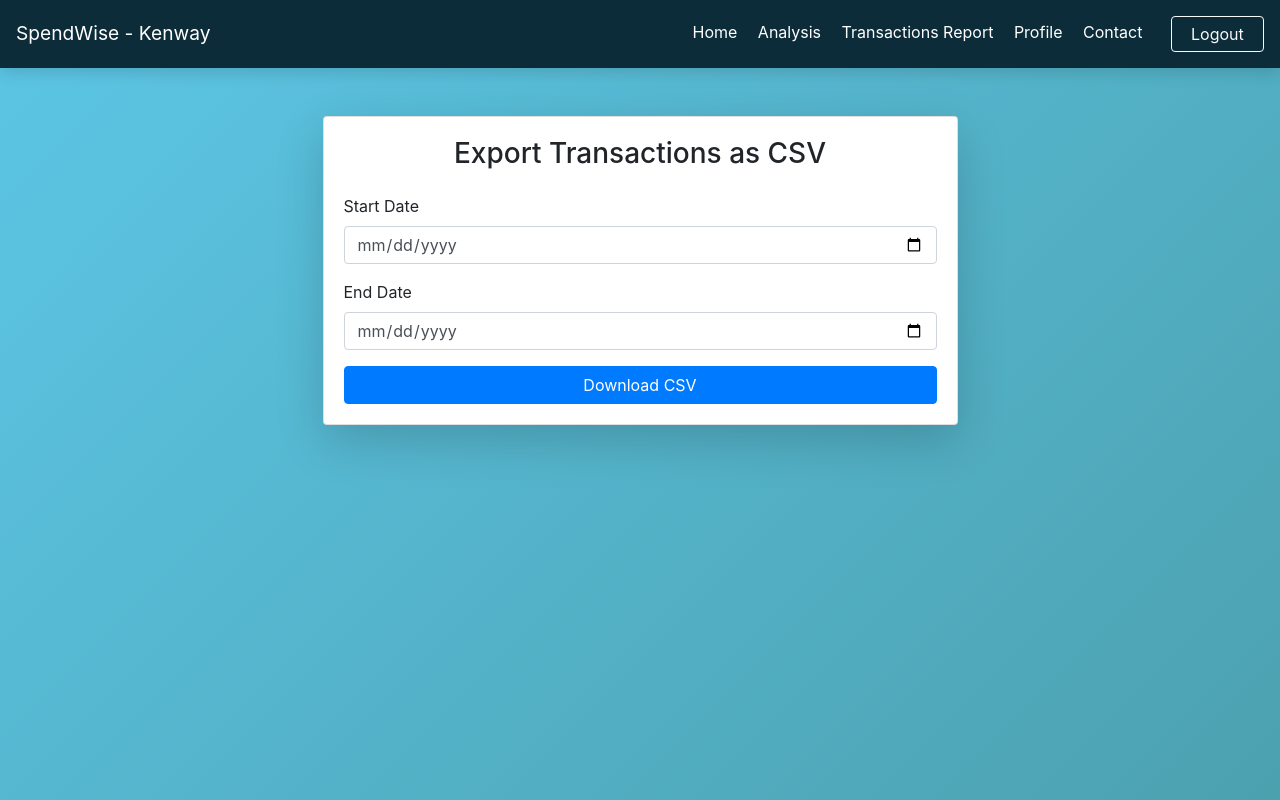
After one commit to harshithdeva/SpendWise, a Flask app: page /transactions_report in a window 1280 px wide. The commit adds this page. Run offline with Flask 2, Linux system fonts and the light colour scheme; the visitor is signed in with stand-in values (Sample User, id 1); some libraries are stand-ins or nearby versions.

Commit message:
Imp-6| Added Transactions Report Feature

```diff
--- a/main.py
+++ b/main.py
@@ -1,5 +1,14 @@
 import email
-from flask import Flask, render_template, request, redirect, flash, jsonify, session
+from flask import (
+    Flask,
+    render_template,
+    request,
+    redirect,
+    flash,
+    jsonify,
+    session,
+    send_file,
+)
 from flask_login import (
     LoginManager,
     login_required,
@@ -10,11 +19,14 @@ from flask_login import (
 )
 from flask_wtf import CSRFProtect
 import os
+import io
+import csv
 from datetime import timedelta  # used for setting session timeout
 import pandas as pd
 import plotly
 import plotly.express as px
 import json
+from datetime import datetime
 import warnings
 import support
 from werkzeug.security import generate_password_hash, check_password_hash
@@ -452,6 +464,58 @@ def update_profile():
         return redirect("/profile")
 
 
+@app.route("/transactions_report", methods=["GET", "POST"])
+@login_required
+def export_transactions():
+
+    if request.method == "GET":
+        # Render the export page with a form to select date range
+        return render_template("export_page.html")
+    if request.method == "POST":
+        start_date = request.form.get("start_date")
+        end_date = request.form.get("end_date")
+        user_id = current_user.id
+
+        # Validate dates
+        try:
+            start = datetime.strptime(start_date, "%Y-%m-%d")
+            end = datetime.strptime(end_date, "%Y-%m-%d")
+            if start > end:
+                flash("Start date must be before or equal to end date.")
+                return redirect("/export_page")
+        except Exception:
+            flash("Invalid date format.")
+            return redirect("/export_page")
+
+        # Query transactions in range
+        query = """
+            SELECT pdate, expense, amount, pdescription
+            FROM user_expenses
+            WHERE user_id = ? AND pdate BETWEEN ? AND ?
+            ORDER BY pdate DESC
+        """
+        transactions = support.execute_query(
+            "search", query, (user_id, start_date, end_date)
+        )
+
+        # Create CSV in memory
+        output = io.StringIO()
+        writer = csv.writer(output)
+        writer.writerow(["Date", "Expense", "Amount", "Note"])
+        for row in transactions:
+            writer.writerow(row)
+        output.seek(0)
+
+        # Send as downloadable file
+        return send_file(
+            io.BytesIO(output.getvalue().encode()),
+            mimetype="text/csv",
+            as_attachment=True,
+            download_name=f"transactions_{start_date}_to_{end_date}.csv",
+        )
+    return redirect("/export_page")
+
+
 @app.route("/logout")
 @login_required
 def logout():
--- a/templates/analysis.html
+++ b/templates/analysis.html
@@ -64,6 +64,7 @@
         <nav>
             <a class="text-white mx-2" href="/home">Home</a>
             <a class="text-white mx-2" href="/analysis">Analysis</a>
+            <a class="text-white mx-2" href="/transactions_report">Transactions Report</a>
             <a class="text-white mx-2" href="/profile">Profile</a>
             <a class="text-white mx-2" href="/contact">Contact</a>
             <a class="btn btn-outline-light ml-3" href="/logout">Logout</a>
--- a/templates/contact.html
+++ b/templates/contact.html
@@ -114,7 +114,9 @@
     <div class="nav-links">
       <a href="/home">Home</a>
       <a href="/analysis">Analysis</a>
+      <a href="/transactions_report">Transactions Report</a>
       <a href="/profile">Profile</a>
+      <a href="/contact">Contact</a>
     </div>
   </nav>
 
--- /dev/null
+++ b/templates/export_page.html
@@ -0,0 +1,81 @@
+<!DOCTYPE html>
+<html lang="en">
+<head>
+    <title>Export Transactions</title>
+    <link rel="stylesheet" href="{{ url_for('static', filename='css/style.css') }}">
+    <link rel="stylesheet" href="https://stackpath.bootstrapcdn.com/bootstrap/4.5.2/css/bootstrap.min.css">
+    <style>
+        body {
+            background: linear-gradient(135deg, #5cc6e6 0%, #4ca1af 100%);
+            min-height: 100vh;
+        }
+        .gradient-header {
+            background-color: #0b2c38;
+            color: white;
+            box-shadow: 0 4px 16px rgba(0,0,0,0.15);
+            z-index: 10;
+            position: relative;
+        }
+        .gradient-header h5 {
+            font-weight: 700;
+            font-size: 1.2rem;
+            margin-bottom: 0;
+        }
+        .gradient-header nav a {
+            font-size: 1.0rem;
+            margin-left: 1.5rem;
+        }
+        .gradient-header nav .btn-outline-light {
+            font-size: 1.0rem;
+            padding: 0.3rem 1.2rem;
+            margin-left: 1.5rem;
+        }
+    </style>
+</head>
+<body>
+    <!-- Header/Navbar -->
+    <div class="gradient-header p-3 d-flex justify-content-between align-items-center">
+        <h5 class="m-0" style="font-weight:400;">
+            <a href="/" class="text-white" style="text-decoration:none;">SpendWise - Kenway</a>
+        </h5>
+        <nav>
+            <a class="text-white mx-2" href="/home">Home</a>
+            <a class="text-white mx-2" href="/analysis">Analysis</a>
+            <a class="text-white mx-2" href="/transactions_report">Transactions Report</a>
+            <a class="text-white mx-2" href="/profile">Profile</a>
+            <a class="text-white mx-2" href="/contact">Contact</a>
+            <a class="btn btn-outline-light ml-3" href="/logout">Logout</a>
+        </nav>
+    </div>
+    <div class="container mt-5">
+        <div class="row justify-content-center">
+            <div class="col-md-7">
+                <div class="card shadow-lg">
+                    <div class="card-body">
+                        <h3 class="card-title text-center mb-4">Export Transactions as CSV</h3>
+                        <form method="post" action="/transactions_report">
+                            <input type="hidden" name="csrf_token" value="{{ csrf_token() }}">
+                            <div class="form-group">
+                                <label for="start_date">Start Date</label>
+                                <input type="date" class="form-control" name="start_date" id="start_date" required>
+                            </div>
+                            <div class="form-group">
+                                <label for="end_date">End Date</label>
+                                <input type="date" class="form-control" name="end_date" id="end_date" required>
+                            </div>
+                            <button type="submit" class="btn btn-primary btn-block">Download CSV</button>
+                        </form>
+                        {% with messages = get_flashed_messages() %}
+                          {% if messages %}
+                            <div class="alert alert-warning mt-3">
+                              {{ messages[0] }}
+                            </div>
+                          {% endif %}
+                        {% endwith %}
+                    </div>
+                </div>
+            </div>
+        </div>
+    </div>
+</body>
+</html>
--- a/templates/home.html
+++ b/templates/home.html
@@ -192,6 +192,7 @@
         <nav>
             <a class="text-white mx-2" href="/home">Home</a>
             <a class="text-white mx-2" href="/analysis">Analysis</a>
+            <a class="text-white mx-2" href="/transactions_report">Transactions Report</a>
             <a class="text-white mx-2" href="/profile">Profile</a>
             <a class="text-white mx-2" href="/contact">Contact</a>
             <a class="btn btn-outline-light ml-3" href="/logout">Logout</a>
--- a/templates/profile.html
+++ b/templates/profile.html
@@ -31,6 +31,7 @@
     <nav>
         <a class="text-white mx-2" href="/home">Home</a>
         <a class="text-white mx-2" href="/analysis">Analysis</a>
+        <a class="text-white mx-2" href="/transactions_report">Transactions Report</a>
         <a class="text-white mx-2" href="/profile">Profile</a>
         <a class="text-white mx-2" href="/contact">Contact</a>
         <a class="btn btn-outline-light ml-3" href="/logout">Logout</a>
```
Also changed, not shown: 1 other file.
